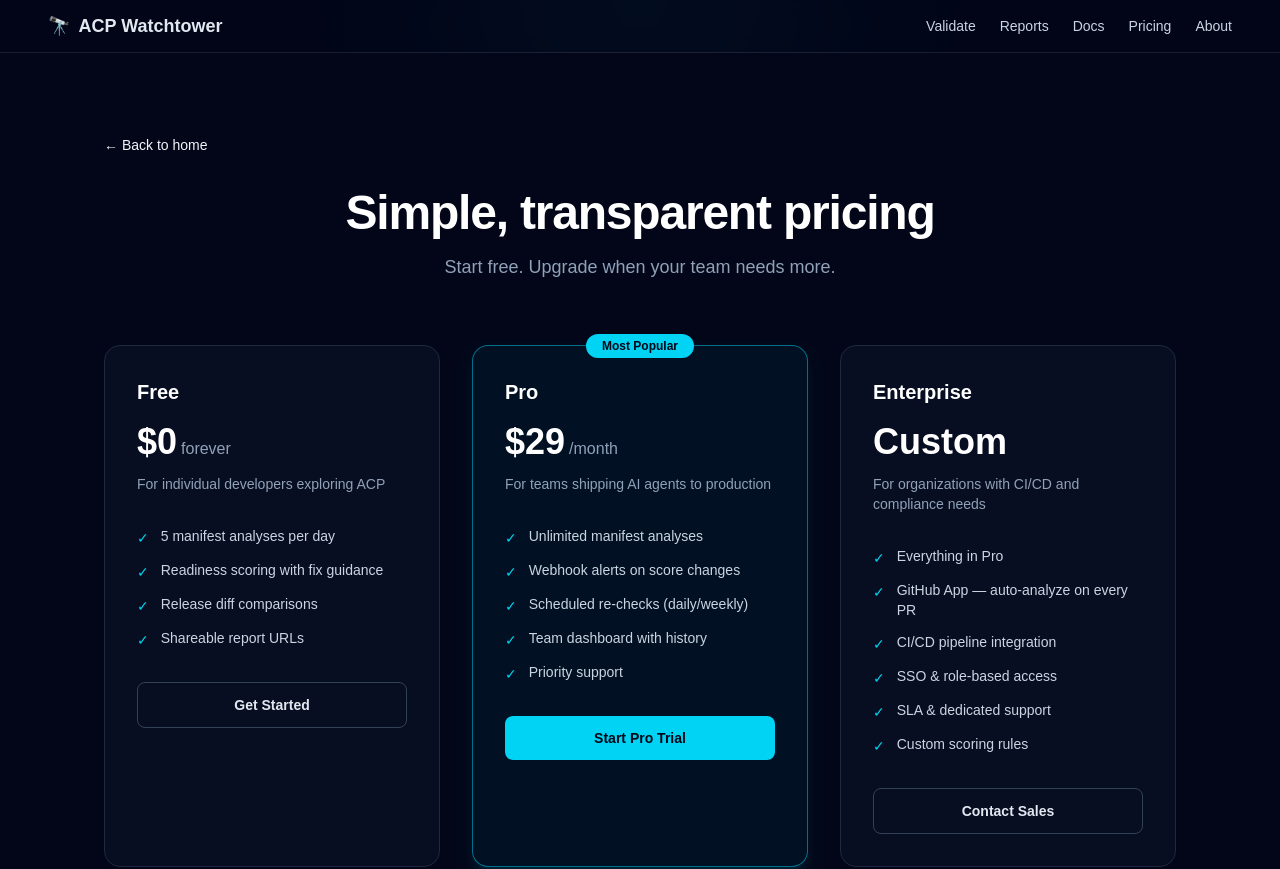
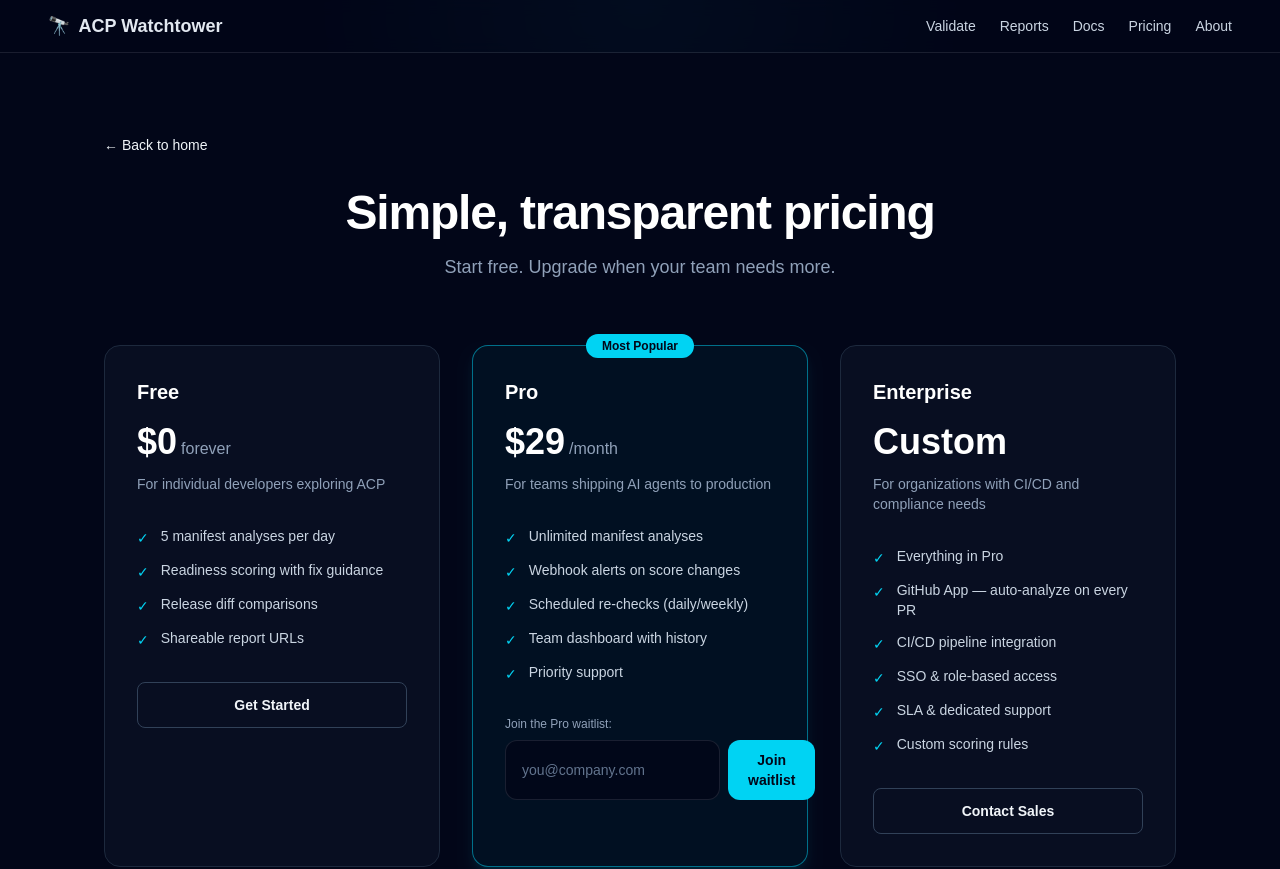
Before and after one commit to Splaticusamz/acp-watchtower, a Next.js app: page /pricing in a window 1280 px wide. Shown: the top 869 px of the page. Built offline with nearby package versions, Linux system fonts and the light colour scheme.

Commit message:
feat: waitlist/email capture, pricing CTAs, enterprise contact

```diff
--- /dev/null
+++ b/src/app/api/waitlist/route.ts
@@ -0,0 +1,55 @@
+import { NextResponse } from "next/server";
+import { mkdir, readFile, writeFile } from "node:fs/promises";
+import path from "node:path";
+
+const WAITLIST_FILE = path.join(process.cwd(), "data", "waitlist.json");
+
+type WaitlistEntry = {
+  email: string;
+  plan: string;
+  createdAt: string;
+};
+
+async function getWaitlist(): Promise<WaitlistEntry[]> {
+  try {
+    const raw = await readFile(WAITLIST_FILE, "utf8");
+    return JSON.parse(raw);
+  } catch {
+    return [];
+  }
+}
+
+export async function POST(request: Request) {
+  try {
+    const body = (await request.json()) as { email?: string; plan?: string };
+    if (!body.email || !/^[^\s@]+@[^\s@]+\.[^\s@]+$/.test(body.email)) {
+      return NextResponse.json({ error: "Valid email is required" }, { status: 400 });
+    }
+
+    const list = await getWaitlist();
+    if (list.some((e) => e.email.toLowerCase() === body.email!.toLowerCase())) {
+      return NextResponse.json({ message: "You're already on the list!", alreadyExists: true });
+    }
+
+    list.push({
+      email: body.email.toLowerCase().trim(),
+      plan: body.plan || "pro",
+      createdAt: new Date().toISOString(),
+    });
+
+    await mkdir(path.dirname(WAITLIST_FILE), { recursive: true });
+    await writeFile(WAITLIST_FILE, JSON.stringify(list, null, 2), "utf8");
+
+    return NextResponse.json({ message: "You're on the list! We'll reach out when Pro launches.", count: list.length });
+  } catch (error) {
+    return NextResponse.json(
+      { error: error instanceof Error ? error.message : "Failed to join waitlist" },
+      { status: 500 },
+    );
+  }
+}
+
+export async function GET() {
+  const list = await getWaitlist();
+  return NextResponse.json({ count: list.length });
+}
--- a/src/app/page.tsx
+++ b/src/app/page.tsx
@@ -1,4 +1,5 @@
 import WatchtowerWorkbench from "@/components/WatchtowerWorkbench";
+import WaitlistForm from "@/components/WaitlistForm";
 
 const pillars = [
   {
@@ -105,6 +106,16 @@ export default function Home() {
           </div>
         </section>
 
+        <section className="rounded-3xl border border-cyan-400/20 bg-cyan-400/10 p-8">
+          <div className="grid gap-6 lg:grid-cols-[1fr_1fr] lg:items-center">
+            <div>
+              <h2 className="text-2xl font-semibold text-white">Get early access to Pro</h2>
+              <p className="mt-2 text-sm text-slate-300">Scheduled re-checks, webhook alerts, team dashboards, and CI/CD integration. Join the waitlist — we launch soon.</p>
+            </div>
+            <WaitlistForm plan="pro" />
+          </div>
+        </section>
+
         <WatchtowerWorkbench />
 
         <section className="rounded-3xl border border-white/10 bg-white/5 p-8">
--- a/src/app/pricing/page.tsx
+++ b/src/app/pricing/page.tsx
@@ -1,5 +1,6 @@
 import Link from "next/link";
 import type { Metadata } from "next";
+import WaitlistForm from "@/components/WaitlistForm";
 
 export const metadata: Metadata = {
   title: "Pricing — ACP Watchtower",
@@ -100,15 +101,20 @@ export default function PricingPage() {
                 ))}
               </ul>
 
-              <button
-                className={`mt-8 w-full rounded-lg px-4 py-3 text-sm font-semibold transition ${
-                  tier.highlight
-                    ? "bg-cyan-400 text-slate-950 hover:bg-cyan-300"
-                    : "border border-slate-700 text-slate-200 hover:border-slate-500 hover:text-white"
-                }`}
-              >
-                {tier.cta}
-              </button>
+              {tier.name === "Free" ? (
+                <Link href="/" className={`mt-8 block w-full rounded-lg border border-slate-700 px-4 py-3 text-center text-sm font-semibold text-slate-200 transition hover:border-slate-500 hover:text-white`}>
+                  {tier.cta}
+                </Link>
+              ) : tier.name === "Enterprise" ? (
+                <a href="mailto:pragmasixco@gmail.com?subject=ACP%20Watchtower%20Enterprise" className="mt-8 block w-full rounded-lg border border-slate-700 px-4 py-3 text-center text-sm font-semibold text-slate-200 transition hover:border-slate-500 hover:text-white">
+                  {tier.cta}
+                </a>
+              ) : (
+                <div className="mt-8">
+                  <p className="mb-2 text-xs text-slate-400">Join the Pro waitlist:</p>
+                  <WaitlistForm plan="pro" />
+                </div>
+              )}
             </div>
           ))}
         </div>
--- /dev/null
+++ b/src/components/WaitlistForm.tsx
@@ -0,0 +1,59 @@
+"use client";
+
+import { useState } from "react";
+
+export default function WaitlistForm({ plan = "pro" }: { plan?: string }) {
+  const [email, setEmail] = useState("");
+  const [status, setStatus] = useState<"idle" | "loading" | "success" | "error">("idle");
+  const [message, setMessage] = useState("");
+
+  async function handleSubmit(e: React.FormEvent) {
+    e.preventDefault();
+    if (!email.trim()) return;
+    try {
+      setStatus("loading");
+      const res = await fetch("/api/waitlist", {
+        method: "POST",
+        headers: { "Content-Type": "application/json" },
+        body: JSON.stringify({ email, plan }),
+      });
+      const data = await res.json();
+      if (!res.ok) throw new Error(data.error);
+      setMessage(data.message);
+      setStatus("success");
+      setEmail("");
+    } catch (err) {
+      setMessage(err instanceof Error ? err.message : "Something went wrong");
+      setStatus("error");
+    }
+  }
+
+  if (status === "success") {
+    return (
+      <div className="rounded-2xl border border-emerald-400/30 bg-emerald-400/10 p-4 text-center">
+        <p className="text-sm font-semibold text-emerald-200">✓ {message}</p>
+      </div>
+    );
+  }
+
+  return (
+    <form onSubmit={handleSubmit} className="flex gap-2">
+      <input
+        type="email"
+        value={email}
+        onChange={(e) => setEmail(e.target.value)}
+        placeholder="you@company.com"
+        required
+        className="flex-1 rounded-xl border border-white/10 bg-slate-950/80 px-4 py-2.5 text-sm text-slate-100 outline-none placeholder:text-slate-500 focus:border-cyan-400/40"
+      />
+      <button
+        type="submit"
+        disabled={status === "loading"}
+        className="rounded-xl bg-cyan-400 px-5 py-2.5 text-sm font-semibold text-slate-950 transition hover:bg-cyan-300 disabled:opacity-50"
+      >
+        {status === "loading" ? "..." : "Join waitlist"}
+      </button>
+      {status === "error" && <p className="text-xs text-rose-300 mt-1">{message}</p>}
+    </form>
+  );
+}
```
